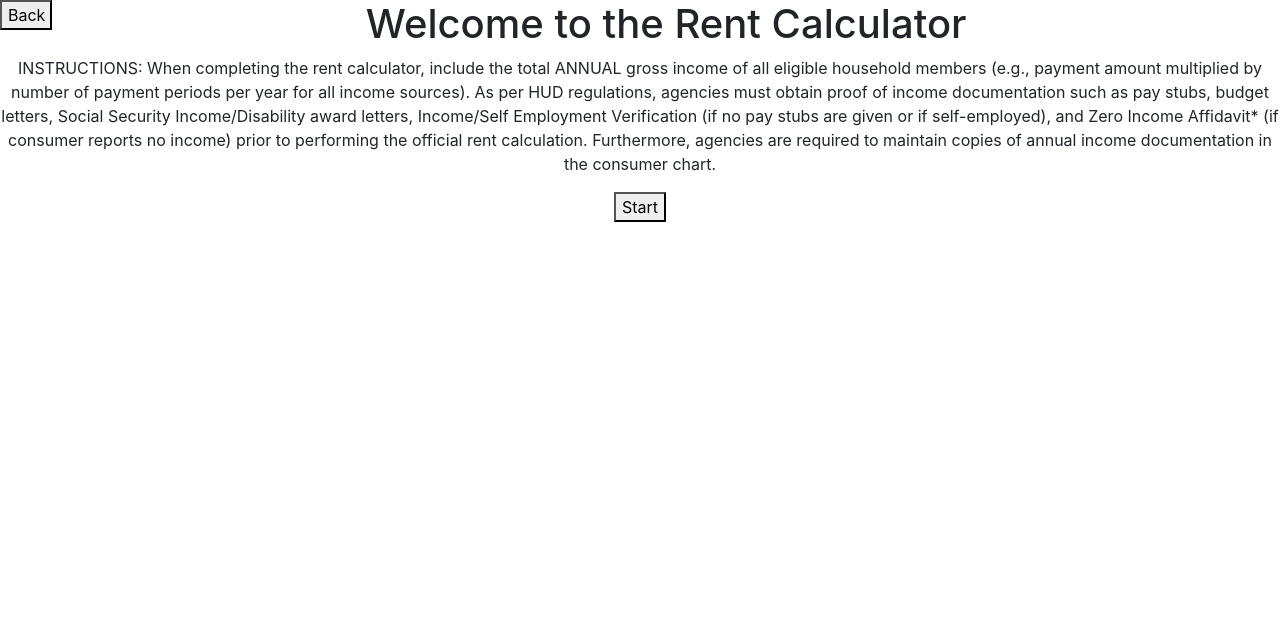
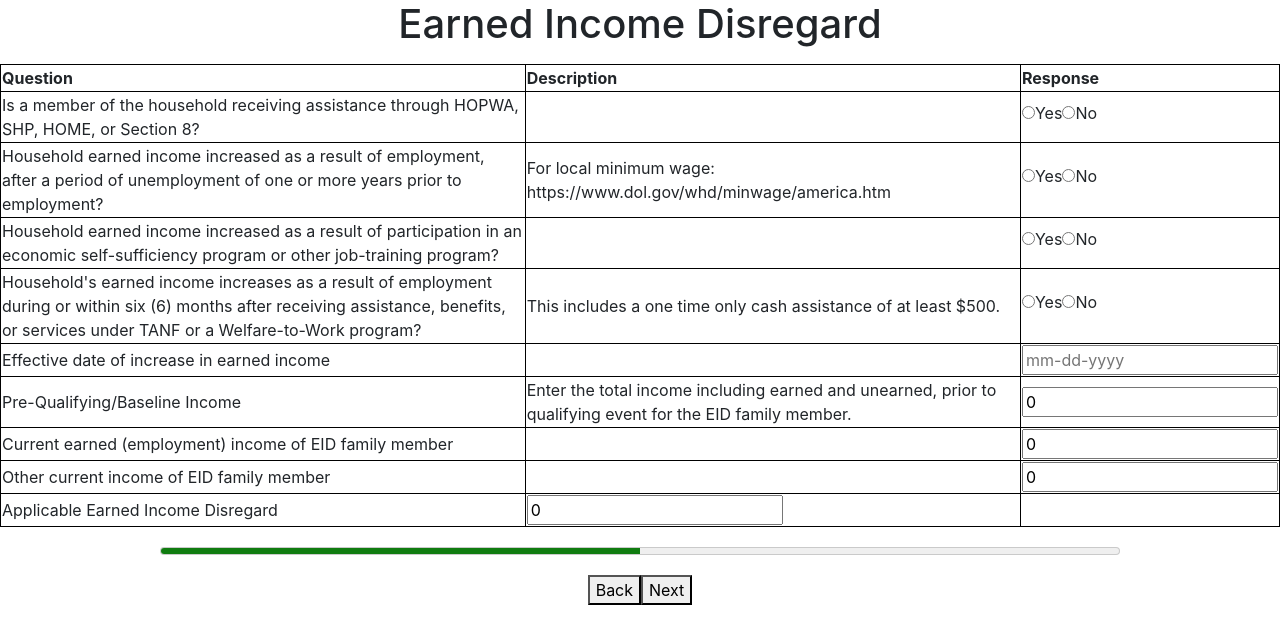
Before and after one commit to J-ah1/Housing-Rent-Calculator, a React (Create React App) app in the folder Client/: page /rentcalc/1 in a window 1280 px wide. Shown: the top 644 px of the page. Built offline with nearby package versions, Linux system fonts and the light colour scheme.

Commit message:
Fixed the issues with DatePicker
I think

```diff
--- a/Client/src/Components/RentCalculator.js
+++ b/Client/src/Components/RentCalculator.js
@@ -16,9 +16,9 @@ class RentCalculator extends Component {
         super(props);
         this.state={
             id: -1,
-            page: 0,
-            startDate: new Date(),
-            incomeIncreaseDate: new Date(),
+            page: 3,
+            startDate: null,
+            incomeIncreaseDate: false,
             page1Results: new Array(11).fill(0),
             page2Results: new Array(8).fill(0),
             page3Results: new Array(9).fill(0),
@@ -61,9 +61,7 @@ class RentCalculator extends Component {
         this.setState({
             startDate: date
         })
-        // event.target.id = 4
-        // event.target.value = date
-        // this.page3Answers(event)
+        this.page3Answers(1, date)
     }
 
     page1Answers = (event) => {
@@ -106,8 +104,12 @@ class RentCalculator extends Component {
         this.page4Answers()
     }
 
-    page3Answers = (event) => {
+    page3Answers = (event, date = false) => {
         let temp = this.state.page3Results;
+        if(date){
+            temp[4] = date
+        }
+        else {
             temp[event.target.id] = event.target.value
             temp[8]=0;
             for(let i = 6; i < 8; i++){
@@ -120,6 +122,7 @@ class RentCalculator extends Component {
             if(temp[8]<0){
                 temp[8]=0 //set to 0 if this total is negative
             }
+        }
 
         //if currDate - incomeIncreaseDate > 12months (365 days), temp[8] = temp[8]/2
         let currDate = new Date()
@@ -130,8 +133,17 @@ class RentCalculator extends Component {
 
         //wishlist check for invalid future date
         let difference = Math.abs(Math.floor((currDate.getTime()-newDate.getTime())/(1000*3600*24)))
-        if(difference > 365){
+        if(difference < 365 && this.state.incomeIncreaseDate){
+            temp[8] = temp[8] * 2
+            this.setState({
+                incomeIncreaseDate: false
+            })
+        }
+        else if(difference > 365 && !this.state.incomeIncreaseDate){
             temp[8] = temp[8]/2
+            this.setState({
+                incomeIncreaseDate: true
+            })
         }
 
         this.setState({
@@ -185,7 +197,7 @@ class RentCalculator extends Component {
         var mm = String(today.getMonth() + 1).padStart(2, '0'); //January is 0!
         today = `${today.getFullYear()}-${mm}-${dd}`
         console.log(typeof(this.state.page4Results[4]))
-        axios.get(`http://localhost:8500/db.cfc?method=addWorksheet&clientID=${this.state.id}&dateSubmitted=${today}
+        axios.get(`http://localhost:8000/db.cfc?method=addWorksheet&clientID=${this.state.id}&dateSubmitted=${today}
                     &annualHouseHoldWages=${this.state.page1Results[0]}
                     &periodicPayment=${this.state.page1Results[1]}
                     &unearnedIncome=${this.state.page1Results[2]}
--- a/Client/src/Components/RentCalculator3.js
+++ b/Client/src/Components/RentCalculator3.js
@@ -19,16 +19,14 @@ function questionType(props, type, count){
                 </div>
             break;
         case("date"):
-            input = <input onChange={props.inputHandler} id={count} value={props.results[count]} type="date"  />
-            //note: make the placeholder the default view
-            // input = <div>
-            //             <DatePicker
-            //                 id={count}
-            //                 selected={props.startDate}
-            //                 onChange={props.dateHandler}
-            //                 placeholderText="mm-dd-yyyy"
-            //             />
-            //         </div>
+            input = <div>
+                <DatePicker
+                    id={count}
+                    selected={props.startDate}
+                    onChange={props.dateHandler}
+                    placeholderText="mm-dd-yyyy"
+                />
+            </div>
             break;
         default:
             input = <input onChange={props.inputHandler} id={count} value={props.results[count]} type="number" min="0" />
```
Lines whose indentation alone changed are shown as unchanged.
